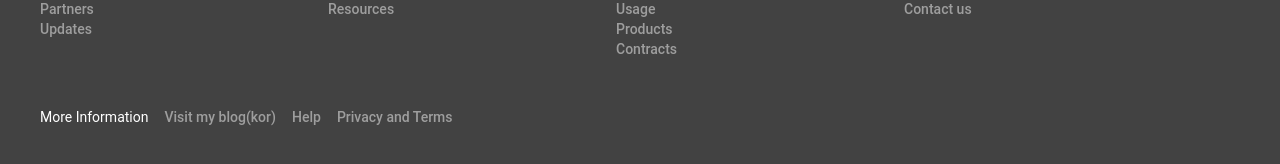
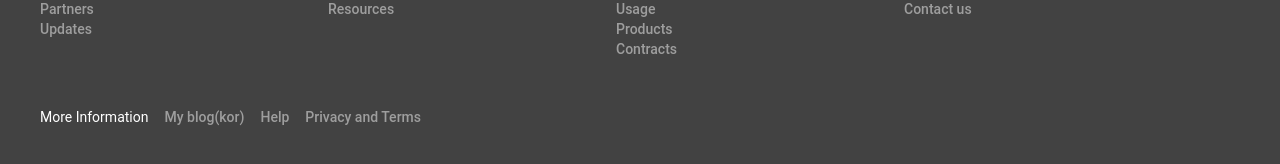
Before and after one commit to YeoSJ116/YeoSJ116.github.io, a Jekyll site: the page built from index.html, in a window 1280 px wide. Shown: the part 1325-1489 px from the top of the page. Built offline with Jekyll 4.4.1, drawn with Linux system fonts in a browser that asks for light colours; nearby versions of some CDN libraries; the list of posts is cut into pages by our own code.

Commit message:
Update footer.html

```diff
--- a/_includes/footer.html
+++ b/_includes/footer.html
@@ -45,7 +45,7 @@
       More Information
     </div>
     <ul class="mdl-mega-footer--link-list">
-      <li><a href="https://blog.naver.com/yeosj116">Visit my blog(kor)</a></li>
+      <li><a href="https://blog.naver.com/yeosj116">My blog(kor)</a></li>
       <li><a href="#">Help</a></li>
       <li><a href="#">Privacy and Terms</a></li>
     </ul>
```
